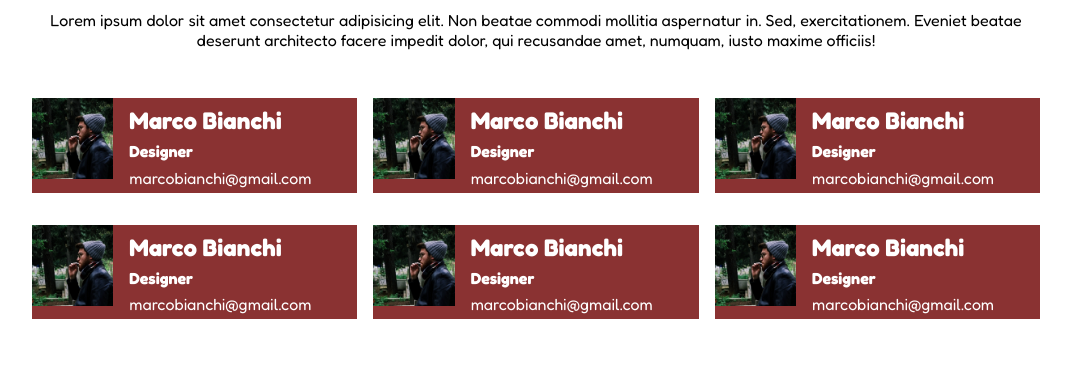
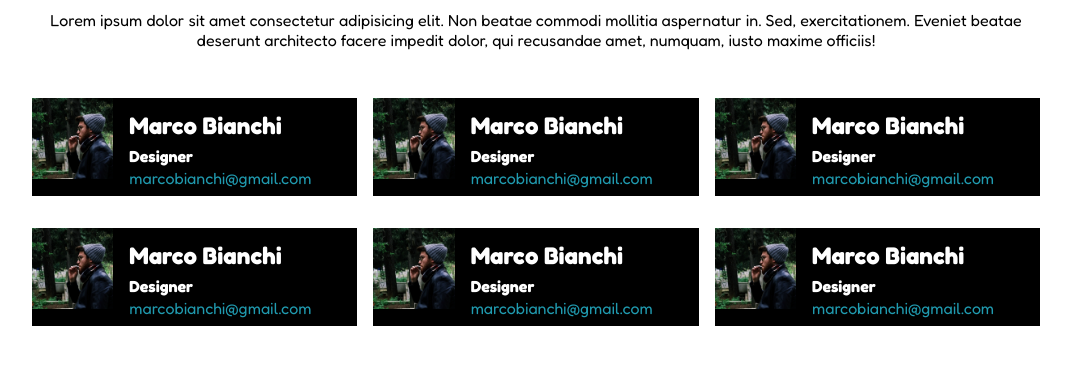
Before and after one commit to PietroMarilei/html-css-float-cards, a plain HTML site: page index.html in a window 1280 px wide. Shown: the part 93-458 px from the top of the page, without its empty margins (104-1175 px from the left). Drawn offline with Linux system fonts and the light colour scheme.

Commit message:
fix color and anchors

```diff
--- a/assets/style.css
+++ b/assets/style.css
@@ -25,6 +25,7 @@
     Clear: both
 }
 
+
 /* #end region utilities  */
 /* perché non funziona la sezione collassabile? */
 
@@ -43,14 +44,16 @@ header>p {
 
 /* end header */
 /* ----------------------------- */
+
+
+/* main section */
 .row {
     padding: 1rem 0 1rem 0;
 
 }
 
-/* main section */
 .box {
-    background-color: rgb(138, 50, 50);
+    background-color: rgb(0, 0, 0);
     float: left;
     padding: 0 0.5rem;
     background-clip: content-box;
@@ -68,11 +71,19 @@ header>p {
     float: left;
     color: white;
     padding-left: 1rem;
-    padding-top: 0.2rem;
-    padding-bottom: 0.2rem;
+    padding-top: 0.5rem;
+    padding-bottom: 0.5rem;
 }
 
 .person-data>* {
     padding-top: 0.3rem;
     padding-bottom: 0.1rem;
 }
+
+.person-data a {
+    color: var(--light-blue);
+    text-decoration: none;
+    font-size: 1rem;
+}
+
+/* End main Section */
--- a/index.html
+++ b/index.html
@@ -25,14 +25,13 @@
         </header>
         <main class="container">
             <div class="row clearfix">
-                <!-- domanda a Donato -->
                 <div class="box clearfix">
                     <img src="./assets/img/male1.png" alt="">
 
                     <section class="person-data">
                         <h2>Marco Bianchi</h2>
                         <h4>Designer</h4>
-                        <p>marcobianchi@gmail.com</p>
+                        <a href="">marcobianchi@gmail.com</a>
                     </section>
 
                 </div>
@@ -43,7 +42,7 @@
                     <section class="person-data">
                         <h2>Marco Bianchi</h2>
                         <h4>Designer</h4>
-                        <p>marcobianchi@gmail.com</p>
+                        <a href="">marcobianchi@gmail.com</a>
                     </section>
 
                 </div>
@@ -54,20 +53,21 @@
                     <section class="person-data">
                         <h2>Marco Bianchi</h2>
                         <h4>Designer</h4>
-                        <p>marcobianchi@gmail.com</p>
+                        <a href="">marcobianchi@gmail.com</a>
                     </section>
 
                 </div></div>
 
             <!-- second row -->
-            <div class="row">
+            <div class="row clearfix">
+                <!-- qua non ci ho messo clearfix -->
                 <div class="box clearfix">
                     <img src="./assets/img/male1.png" alt="">
 
                     <section class="person-data">
                         <h2>Marco Bianchi</h2>
                         <h4>Designer</h4>
-                        <p>marcobianchi@gmail.com</p>
+                        <a href="">marcobianchi@gmail.com</a>
                     </section>
 
                 </div>
@@ -78,7 +78,7 @@
                     <section class="person-data">
                         <h2>Marco Bianchi</h2>
                         <h4>Designer</h4>
-                        <p>marcobianchi@gmail.com</p>
+                        <a href="">marcobianchi@gmail.com</a>
                     </section>
 
                 </div>
@@ -89,7 +89,7 @@
                     <section class="person-data">
                         <h2>Marco Bianchi</h2>
                         <h4>Designer</h4>
-                        <p>marcobianchi@gmail.com</p>
+                        <a href="">marcobianchi@gmail.com</a>
                     </section>
 
                 </div>
```
